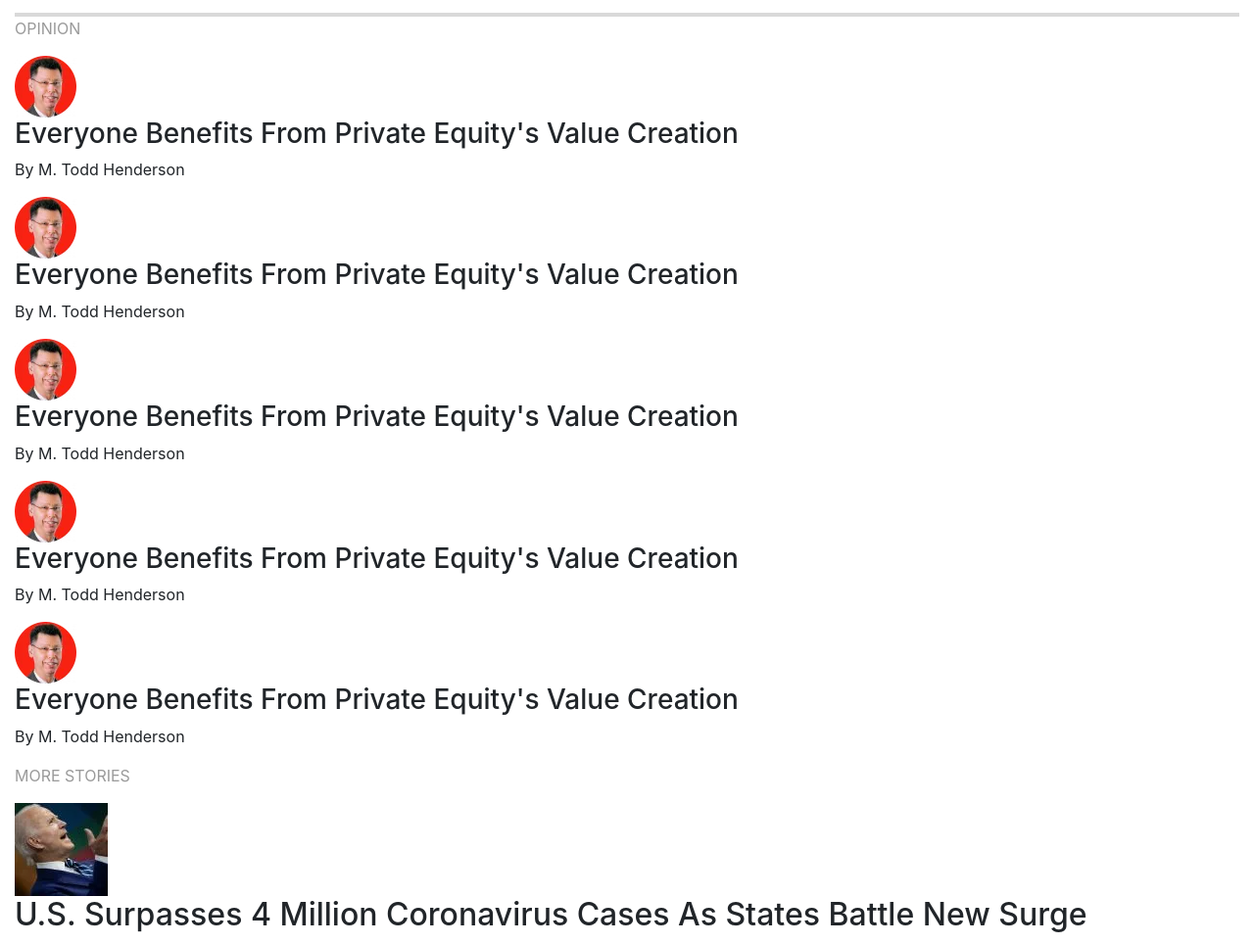
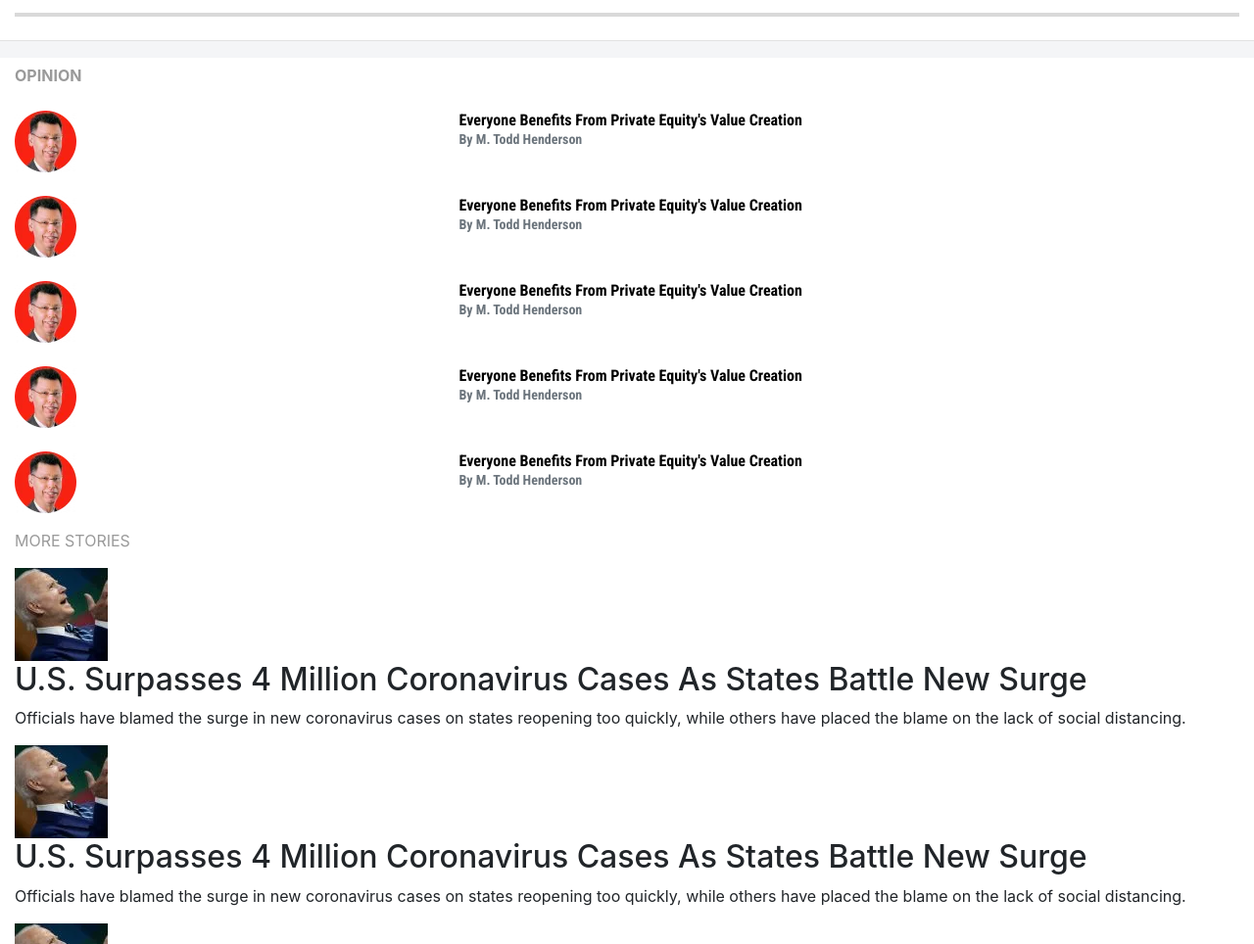
Before and after one commit to cristianCeamatu/microverse-news-week-clone, a website: page index.html in a window 1280 px wide. Shown: the part 2810-3774 px from the top of the page at 98% size. Drawn offline with nearby package versions, Linux system fonts and the light colour scheme.

Commit message:
Styling opinion section

```diff
--- a/css/app.css
+++ b/css/app.css
@@ -82,7 +82,8 @@ img {
 
 /* Pseudo elements for linter error */
 .featured-stories::before,
-.the-debate::before {
+.the-debate::before,
+.opinion::before {
   content: "";
   display: block;
   height: 18px;
--- a/index.html
+++ b/index.html
@@ -207,7 +207,7 @@
     </section>
 
     <!-- The debate -->
-    <section class="the-debate position-relative pt-4">
+    <section class="the-debate position-relative pt-4 pb-4">
       <p class="section-title font-weight-bold mb-3">THE DEBATE</p>
 
       <div class="the-debate-container">
@@ -248,85 +248,87 @@
     </section>
 
     <!-- Opinion -->
-    <section class="opinion">
+    <section class="opinion position-relative pt-4">
 
-      <p class="section-title">OPINION</p>
+      <p class="section-title font-weight-bold mb-3">OPINION</p>
 
       <div class="opinion-container">
-        <article class="opinion-article">
-          <div class="opinion-article-image">
+        <article class="opinion-article d-flex align-items-start pt-2 pb-3">
+          <div class="opinion-article-image avatar">
             <a href="#">
               <img src="./img/opinion/harvey-risch-md-phd.webp" alt="Harvey Risch phd">
             </a>
           </div>
-          <div class="opinion-article-details">
-            <h3 class="opinion-article-title"><a href="#">
+          <div class="opinion-article-details text-roboto text-black pl-3">
+            <h3 class="opinion-article-title h6 font-weight-bold mb-0"><a href="#">
                 Everyone Benefits From Private Equity's Value Creation</a></h3>
-            <p class="opinion-article-author">
+            <p class="opinion-article-author font-size-14 text-secondary font-weight-bold">
+              By M. Todd Henderson
+            </p>
+          </div>
+        </article>
+        <article class="opinion-article d-flex align-items-start pt-2 pb-3">
+          <div class="opinion-article-image avatar">
+            <a href="#">
+              <img src="./img/opinion/harvey-risch-md-phd.webp" alt="Harvey Risch phd">
+            </a>
+          </div>
+          <div class="opinion-article-details text-roboto text-black pl-3">
+            <h3 class="opinion-article-title h6 font-weight-bold mb-0"><a href="#">
+                Everyone Benefits From Private Equity's Value Creation</a></h3>
+            <p class="opinion-article-author font-size-14 text-secondary font-weight-bold">
+              By M. Todd Henderson
+            </p>
+          </div>
+        </article>
+        <article class="opinion-article d-flex align-items-start pt-2 pb-3">
+          <div class="opinion-article-image avatar">
+            <a href="#">
+              <img src="./img/opinion/harvey-risch-md-phd.webp" alt="Harvey Risch phd">
+            </a>
+          </div>
+          <div class="opinion-article-details text-roboto text-black pl-3">
+            <h3 class="opinion-article-title h6 font-weight-bold mb-0"><a href="#">
+                Everyone Benefits From Private Equity's Value Creation</a></h3>
+            <p class="opinion-article-author font-size-14 text-secondary font-weight-bold">
               By M. Todd Henderson
             </p>
           </div>
         </article>
 
-        <article class="opinion-article">
-          <div class="opinion-article-image">
+        <article class="opinion-article d-flex align-items-start pt-2 pb-3">
+          <div class="opinion-article-image avatar">
             <a href="#">
               <img src="./img/opinion/harvey-risch-md-phd.webp" alt="Harvey Risch phd">
             </a>
           </div>
-          <div class="opinion-article-details">
-            <h3 class="opinion-article-title"><a href="#">
+          <div class="opinion-article-details text-roboto text-black pl-3">
+            <h3 class="opinion-article-title h6 font-weight-bold mb-0"><a href="#">
                 Everyone Benefits From Private Equity's Value Creation</a></h3>
-            <p class="opinion-article-author">
+            <p class="opinion-article-author font-size-14 text-secondary font-weight-bold">
               By M. Todd Henderson
             </p>
           </div>
         </article>
 
-        <article class="opinion-article">
-          <div class="opinion-article-image">
+        <article class="opinion-article d-flex align-items-start pt-2 pb-3">
+          <div class="opinion-article-image avatar">
             <a href="#">
               <img src="./img/opinion/harvey-risch-md-phd.webp" alt="Harvey Risch phd">
             </a>
           </div>
-          <div class="opinion-article-details">
-            <h3 class="opinion-article-title"><a href="#">
+          <div class="opinion-article-details text-roboto text-black pl-3">
+            <h3 class="opinion-article-title h6 font-weight-bold mb-0"><a href="#">
                 Everyone Benefits From Private Equity's Value Creation</a></h3>
-            <p class="opinion-article-author">
+            <p class="opinion-article-author font-size-14 text-secondary font-weight-bold">
               By M. Todd Henderson
             </p>
           </div>
         </article>
 
-        <article class="opinion-article">
-          <div class="opinion-article-image">
-            <a href="#">
-              <img src="./img/opinion/harvey-risch-md-phd.webp" alt="Harvey Risch phd">
-            </a>
-          </div>
-          <div class="opinion-article-details">
-            <h3 class="opinion-article-title"><a href="#">
-                Everyone Benefits From Private Equity's Value Creation</a></h3>
-            <p class="opinion-article-author">
-              By M. Todd Henderson
-            </p>
-          </div>
-        </article>
 
-        <article class="opinion-article">
-          <div class="opinion-article-image">
-            <a href="#">
-              <img src="./img/opinion/harvey-risch-md-phd.webp" alt="Harvey Risch phd">
-            </a>
-          </div>
-          <div class="opinion-article-details">
-            <h3 class="opinion-article-title"><a href="#">
-                Everyone Benefits From Private Equity's Value Creation</a></h3>
-            <p class="opinion-article-author">
-              By M. Todd Henderson
-            </p>
-          </div>
-        </article>
+
+
       </div>
     </section>
 
```
